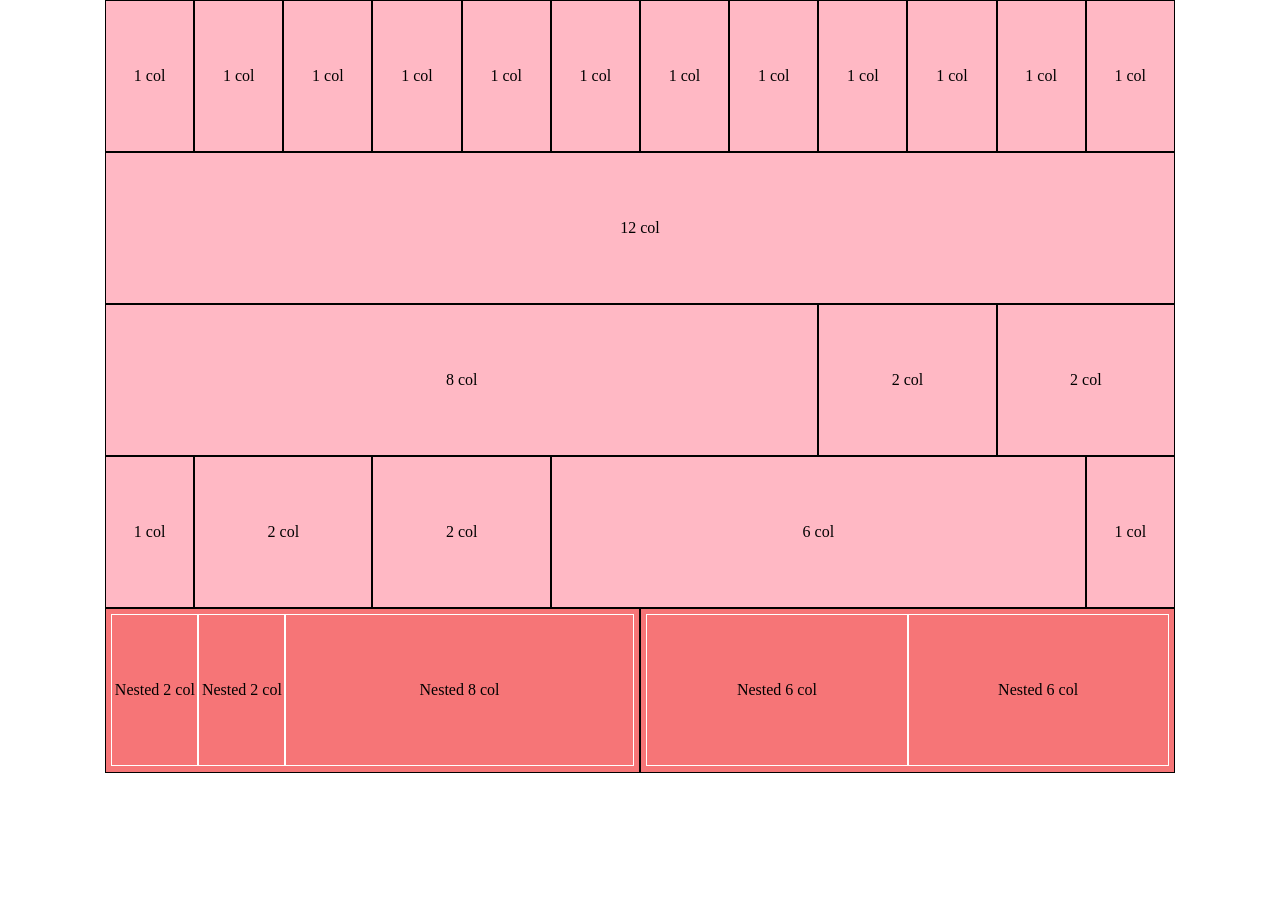
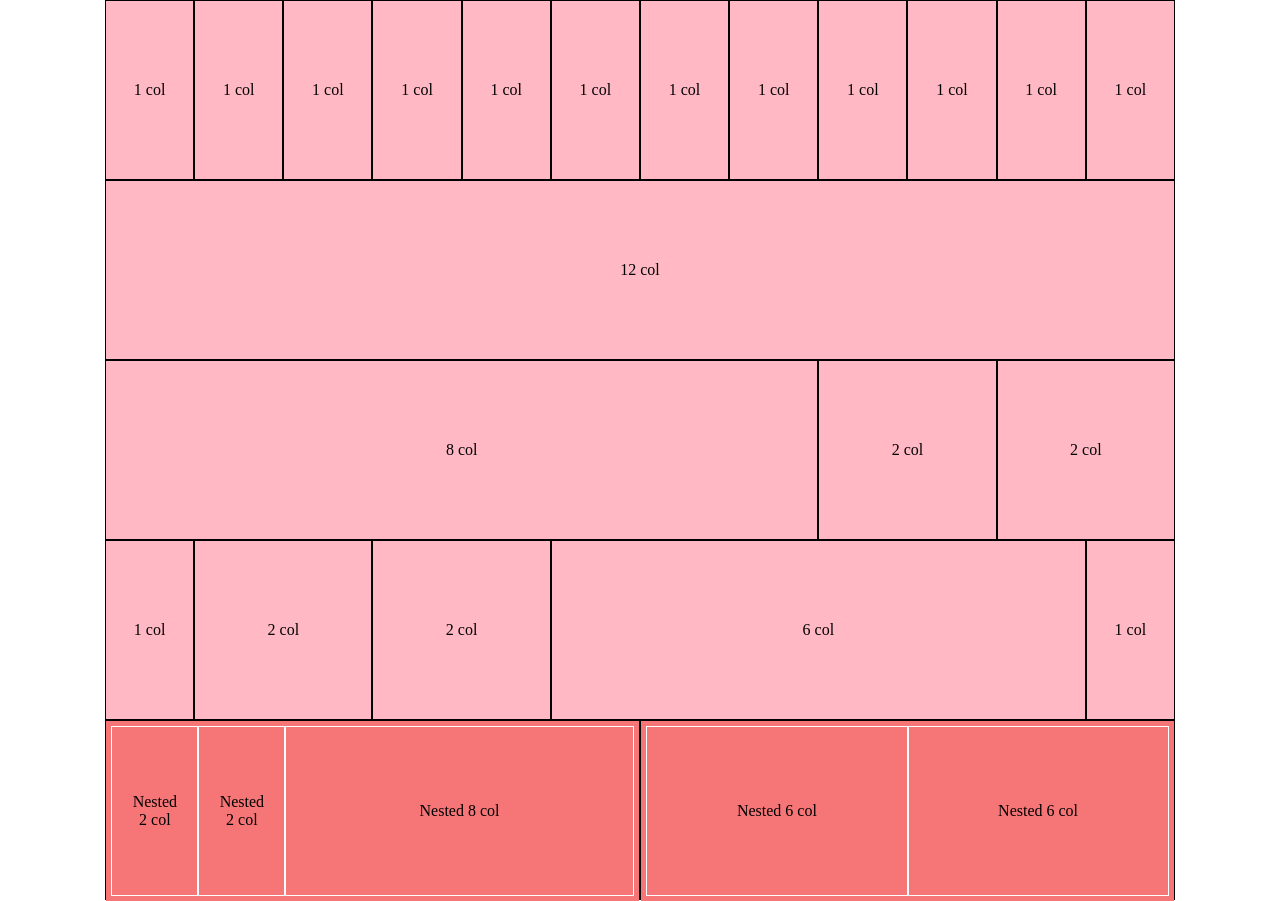
Before and after one commit to MichaelRosa9/html-css-12bool, a plain HTML site: page index.html in a window 1280 px wide. Before the commit the page ends 800 px from the top, so only its background shows below. Drawn offline with Linux system fonts and the light colour scheme.

Commit message:
centered with position

```diff
--- a/css/framework.css
+++ b/css/framework.css
@@ -5,6 +5,7 @@
 }
 
 .container {
+  position: relative;
   margin: 0 auto;
   max-width: 1070px;
 }
--- a/css/style.css
+++ b/css/style.css
@@ -1,3 +1,6 @@
+.container {
+  height: 180px;
+}
 .pink {
   background-color: #FFB8C4;
 }
@@ -8,11 +11,18 @@
 }
 
 [class*="col-"] {
+  position: relative;
   text-align: center;
-  line-height: 150px;
+  height:100%;
   border: solid 1px black;
 }
 
+[class*="col-"] .txt {
+  position: absolute;
+  top: 50%;
+  left: 50%;
+  transform: translate(-50%, -50%);
+}
 
 .nested [class*="col-"] {
   border-color: white;
--- a/index.html
+++ b/index.html
@@ -11,26 +11,55 @@
 <body>
   <header class="">
     <div class="container pink">
-      <div class="col-1">1 col</div>
-      <div class="col-1">1 col</div>
-      <div class="col-1">1 col</div>
-      <div class="col-1">1 col</div>
-      <div class="col-1">1 col</div>
-      <div class="col-1">1 col</div>
-      <div class="col-1">1 col</div>
-      <div class="col-1">1 col</div>
-      <div class="col-1">1 col</div>
-      <div class="col-1">1 col</div>
-      <div class="col-1">1 col</div>
-      <div class="col-1">1 col</div>
+      <div class="col-1">
+        <div class="txt">1 col</div>
+      </div>
+      <div class="col-1">
+        <div class="txt">1 col</div>
+      </div>
+      <div class="col-1">
+        <div class="txt">1 col</div>
+      </div>
+      <div class="col-1">
+        <div class="txt">1 col</div>
+      </div>
+      <div class="col-1">
+        <div class="txt">1 col</div>
+      </div>
+      <div class="col-1">
+        <div class="txt">1 col</div>
+      </div>
+      <div class="col-1">
+        <div class="txt">1 col</div>
+      </div>
+      <div class="col-1">
+        <div class="txt">1 col</div>
+      </div>
+      <div class="col-1">
+        <div class="txt">1 col</div>
+      </div>
+      <div class="col-1">
+        <div class="txt">1 col</div>
+      </div>
+      <div class="col-1">
+        <div class="txt">1 col</div>
+      </div>
+      <div class="col-1">
+        <div class="txt">1 col</div>
+      </div>
+
+
     </div>
+
   </header>
 
   <main class="">
     <!-- 12 COLUMNS -->
     <section>
       <div class="container pink">
-        <div class="col-12">12 col</div>
+        <div class="col-12">
+          <div class="txt">12 col</div>
+        </div>
       </div>
     </section>
     <!-- /12 COLUMNS -->
@@ -38,9 +67,14 @@
     <!-- 3 COLUMNS -->
     <section>
       <div class="container pink">
-        <div class="col-8">8 col</div>
-        <div class="col-2">2 col</div>
-        <div class="col-2">2 col</div>
+        <div class="col-8">
+          <div class="txt">8 col</div></div>
+        <div class="col-2">
+          <div class="txt">2 col</div>
+        </div>
+        <div class="col-2">
+          <div class="txt">2 col</div>
+        </div>
       </div>
     </section>
     <!-- /3 COLUMNS -->
@@ -48,11 +82,21 @@
     <!-- 5 COLUMNS -->
     <section>
       <div class="container pink">
-        <div class="col-1">1 col</div>
-        <div class="col-2">2 col</div>
-        <div class="col-2">2 col</div>
-        <div class="col-6">6 col</div>
-        <div class="col-1">1 col</div>
+        <div class="col-1">
+          <div class="txt">1 col</div>
+        </div>
+        <div class="col-2">
+          <div class="txt">2 col</div>
+        </div>
+        <div class="col-2">
+          <div class="txt">2 col</div>
+        </div>
+        <div class="col-6">
+          <div class="txt">6 col</div>
+        </div>
+        <div class="col-1">
+          <div class="txt">1 col</div>
+        </div>
       </div>
     </section>
     <!-- /5 COLUMNS -->
@@ -62,15 +106,25 @@
     <div class="container pink">
       <div class="col-6">
         <div class="container nested red">
-          <div class="col-2">Nested 2 col</div>
-          <div class="col-2">Nested 2 col</div>
-          <div class="col-8">Nested 8 col</div>
+          <div class="col-2">
+            <div class="txt">Nested 2 col</div>
+          </div>
+          <div class="col-2">
+            <div class="txt">Nested 2 col</div>
+          </div>
+          <div class="col-8">
+            <div class="txt">Nested 8 col</div>
+          </div>
         </div>
       </div>
       <div class="col-6">
         <div class="container nested red">
-          <div class="col-6">Nested 6 col</div>
-          <div class="col-6">Nested 6 col</div>
+          <div class="col-6">
+            <div class="txt">Nested 6 col</div>
+          </div>
+          <div class="col-6">
+            <div class="txt">Nested 6 col</div>
+          </div>
         </div>
       </div>
     </div>
```
